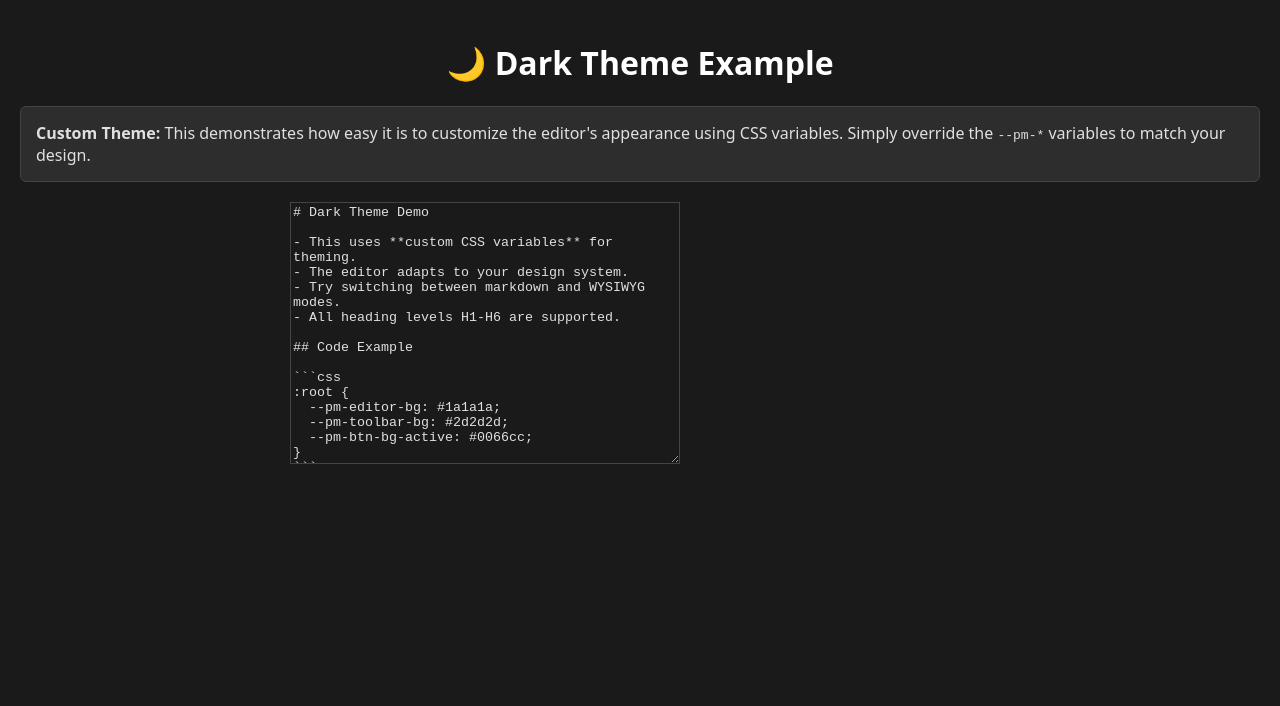
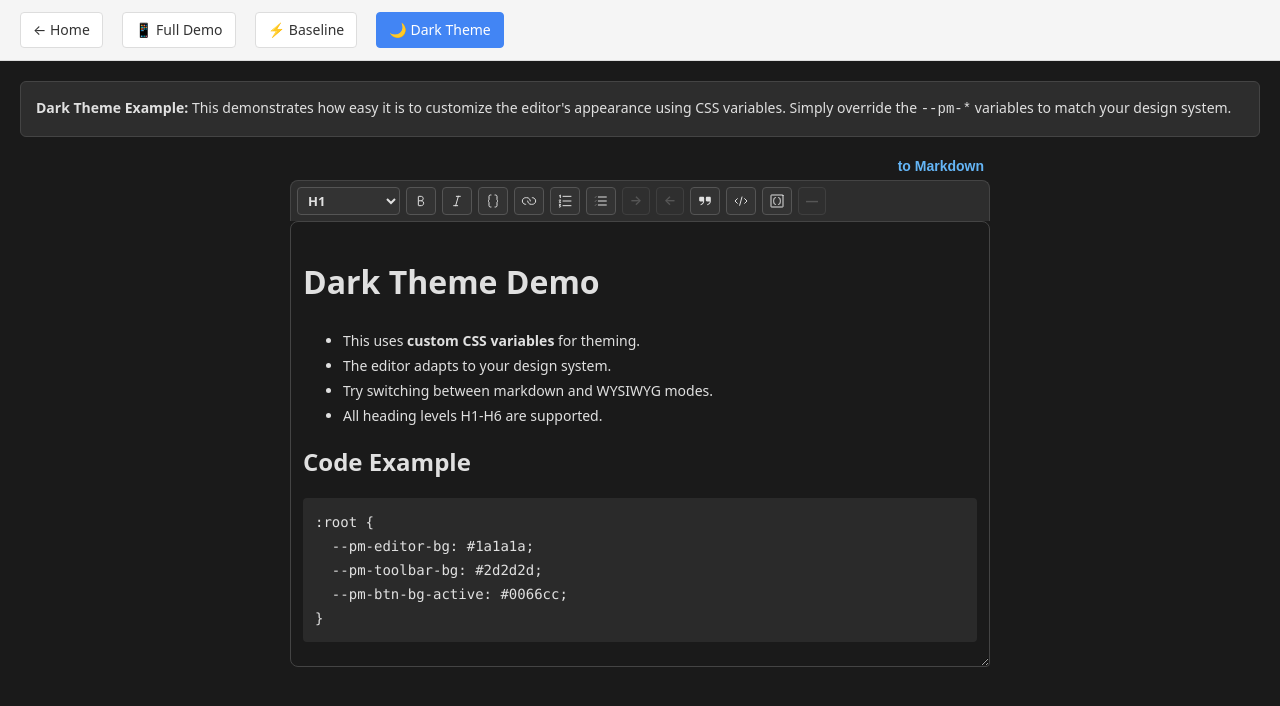
Before and after one commit to mjcampagna/backlight-prosemirror-editor, a website built with Vite: page theme-example.html in a window 1280 px wide. Built offline with nearby package versions, Linux system fonts and the light colour scheme.

Commit message:
remove production.html; update theme-example

```diff
--- a/production.html
+++ /dev/null
@@ -1,53 +0,0 @@
-<!doctype html>
-<html lang="en">
-
-<head>
-  <meta charset="utf-8" />
-  <title>ProseMirror Editor - Production Example</title>
-  <meta name="viewport" content="width=device-width, initial-scale=1" />
-  <!-- Essential editor styles -->
-  <link rel="stylesheet" href="/dist/prosemirror-bundle.css">
-  <script type="module">
-    import "/src/styles/navigation.css";
-    import "/src/styles/demo.css";
-  </script>
-</head>
-
-<body>
-  <div class="nav">
-    <a href="/">← Home</a>
-    <a href="/demo.html">📱 Full Demo</a>
-    <a href="/baseline.html">⚡ Baseline</a>
-    <a href="/production.html" class="current">🚀 Production</a>
-  </div>
-
-  <div class="info production">
-    <strong>Production Example:</strong> Shows how to use the built CSS bundle in a real application. Uses <code>dist/prosemirror-bundle.css</code> + custom styles.
-  </div>
-
-  <div class="editor-wrap">
-    <textarea data-editor-mode="prosemirror">
-# Hello Production!
-
-- This uses the **baseline CSS bundle**.
-- Switch between markdown and WYSIWYG modes.
-- Try all heading levels: H1 through H6.
-- The bundle includes only essential editor styles.
-    </textarea>
-  </div>
-
-  <script>
-    window.__PM_DEBUG = false
-  </script>
-  <script type="module">
-    try {
-      const { initProseMirrorEditor } = await import("./dist/prosemirror-bundle.esm.js");
-      console.log("✓ initProseMirrorEditor imported successfully");
-      initProseMirrorEditor('textarea');
-    } catch (error) {
-      console.error("Import failed:", error);
-    }
-  </script>
-</body>
-
-</html>
--- a/theme-example.html
+++ b/theme-example.html
@@ -3,46 +3,10 @@
 
 <head>
   <meta charset="utf-8" />
-  <title>ProseMirror Editor - Custom Theme Example</title>
+  <title>ProseMirror Editor - Dark Theme Example</title>
   <meta name="viewport" content="width=device-width, initial-scale=1" />
-  <!-- Essential editor styles -->
-  <link rel="stylesheet" href="./dist/prosemirror-bundle.css">
+  <!-- Demo: CSS loaded via Vite (baseline + demo styles) -->
   <style>
-    /* Custom theme using CSS variables */
-    :root {
-      /* Dark theme example */
-      --pm-editor-border: #444;
-      --pm-editor-border-focus: #666;
-      --pm-editor-bg: #1a1a1a;
-      --pm-editor-color: #e0e0e0;
-
-      --pm-toolbar-bg: #2d2d2d;
-      --pm-toolbar-border: #444;
-
-      --pm-btn-bg: #333;
-      --pm-btn-border: #555;
-      --pm-btn-color: #e0e0e0;
-      --pm-btn-bg-hover: #404040;
-      --pm-btn-border-hover: #666;
-      --pm-btn-color-hover: #fff;
-      --pm-btn-bg-active: #0066cc;
-      --pm-btn-border-active: #0088ff;
-      --pm-btn-color-active: #fff;
-      --pm-btn-color-disabled: #888;
-
-      --pm-select-bg: #333;
-      --pm-select-border: #555;
-      --pm-select-color: #e0e0e0;
-
-      --pm-blockquote-border: #555;
-      --pm-blockquote-bg: #2a2a2a;
-      --pm-blockquote-color: #ccc;
-      --pm-code-bg: #333;
-      --pm-code-color: #e0e0e0;
-      --pm-code-block-bg: #2a2a2a;
-      --pm-code-block-color: #e0e0e0;
-    }
-
     /* Additional dark theme styles */
     body {
       background: #1a1a1a;
@@ -71,7 +35,7 @@
       text-align: center;
     }
 
-    .info {
+    .info.demo {
       background: #2d2d2d;
       color: #e0e0e0;
       padding: 15px;
@@ -83,10 +47,15 @@
 </head>
 
 <body>
-  <h1>🌙 Dark Theme Example</h1>
+  <div class="nav">
+    <a href="/">← Home</a>
+    <a href="/demo.html">📱 Full Demo</a>
+    <a href="/baseline.html">⚡ Baseline</a>
+    <a href="/theme-example.html" class="current">🌙 Dark Theme</a>
+  </div>
 
-  <div class="info">
-    <strong>Custom Theme:</strong> This demonstrates how easy it is to customize the editor's appearance using CSS variables. Simply override the <code>--pm-*</code> variables to match your design.
+  <div class="info demo">
+    <strong>Dark Theme Example:</strong> This demonstrates how easy it is to customize the editor's appearance using CSS variables. Simply override the <code>--pm-*</code> variables to match your design system.
   </div>
 
   <div class="editor-wrap">
@@ -113,9 +82,70 @@
   <script>
     window.__PM_DEBUG = false
   </script>
+  <script type="module" src="/dev/main.js"></script>
   <script type="module">
-    import { initProseMirrorEditor } from "./dist/prosemirror-bundle.esm.js";
-    initProseMirrorEditor('textarea[data-editor-mode]');
+    // Apply dark theme after main.js loads the baseline CSS
+    const style = document.createElement('style');
+    style.textContent = `
+      /* Dark theme overrides - applied after baseline loads */
+      :root {
+        --pm-toggle-button-bg: transparent !important;
+        --pm-toggle-button-color: #64b5f6 !important;
+        --pm-toggle-button-bg-hover: rgba(100, 181, 246, 0.1) !important;
+        --pm-toggle-button-color-hover: #90caf9 !important;
+
+        --pm-editor-border: #444 !important;
+        --pm-editor-border-focus: #64b5f6 !important;
+        --pm-editor-bg: #1a1a1a !important;
+        --pm-editor-color: #e0e0e0 !important;
+
+        --pm-toolbar-bg: #2d2d2d !important;
+        --pm-toolbar-border: #444 !important;
+
+        --pm-btn-bg: #333 !important;
+        --pm-btn-border: #555 !important;
+        --pm-btn-color: #e0e0e0 !important;
+        --pm-btn-bg-hover: #404040 !important;
+        --pm-btn-border-hover: #666 !important;
+        --pm-btn-color-hover: #fff !important;
+        --pm-btn-bg-active: #1976d2 !important;
+        --pm-btn-border-active: #42a5f5 !important;
+        --pm-btn-color-active: #fff !important;
+        --pm-btn-color-disabled: #888 !important;
+
+        /* Select colors */
+        --pm-select-bg: #333 !important;
+        --pm-select-border: #555 !important;
+        --pm-select-color: #e0e0e0 !important;
+
+        --pm-blockquote-border: #555 !important;
+        --pm-blockquote-bg: #2a2a2a !important;
+        --pm-blockquote-color: #ccc !important;
+        --pm-code-bg: #333 !important;
+        --pm-code-color: #e0e0e0 !important;
+        --pm-code-block-bg: #2a2a2a !important;
+        --pm-code-block-color: #e0e0e0 !important;
+
+        --pm-link-color: #64b5f6 !important;
+        --pm-link-color-hover: #90caf9 !important;
+        --pm-link-color-visited: #ba68c8 !important;
+
+        --pm-table-bg: rgba(100, 181, 246, 0.08) !important;
+        --pm-table-border: #64b5f6 !important;
+        --pm-table-color: #e0e0e0 !important;
+        --pm-table-invalid-bg: rgba(244, 67, 54, 0.08) !important;
+        --pm-table-invalid-border: #f44336 !important;
+        --pm-table-invalid-color: #ffcdd2 !important;
+      }
+
+      /* Dark theme layout overrides */
+      .info {
+        background: #2d2d2d !important;
+        color: #e0e0e0 !important;
+        border: 1px solid #444 !important;
+      }
+    `;
+    document.head.appendChild(style);
   </script>
 </body>
 
```
Also changed, not shown: baseline.html (+1 -1 lines), demo.html (+1 -1 lines), index.html (+1 -7 lines).
